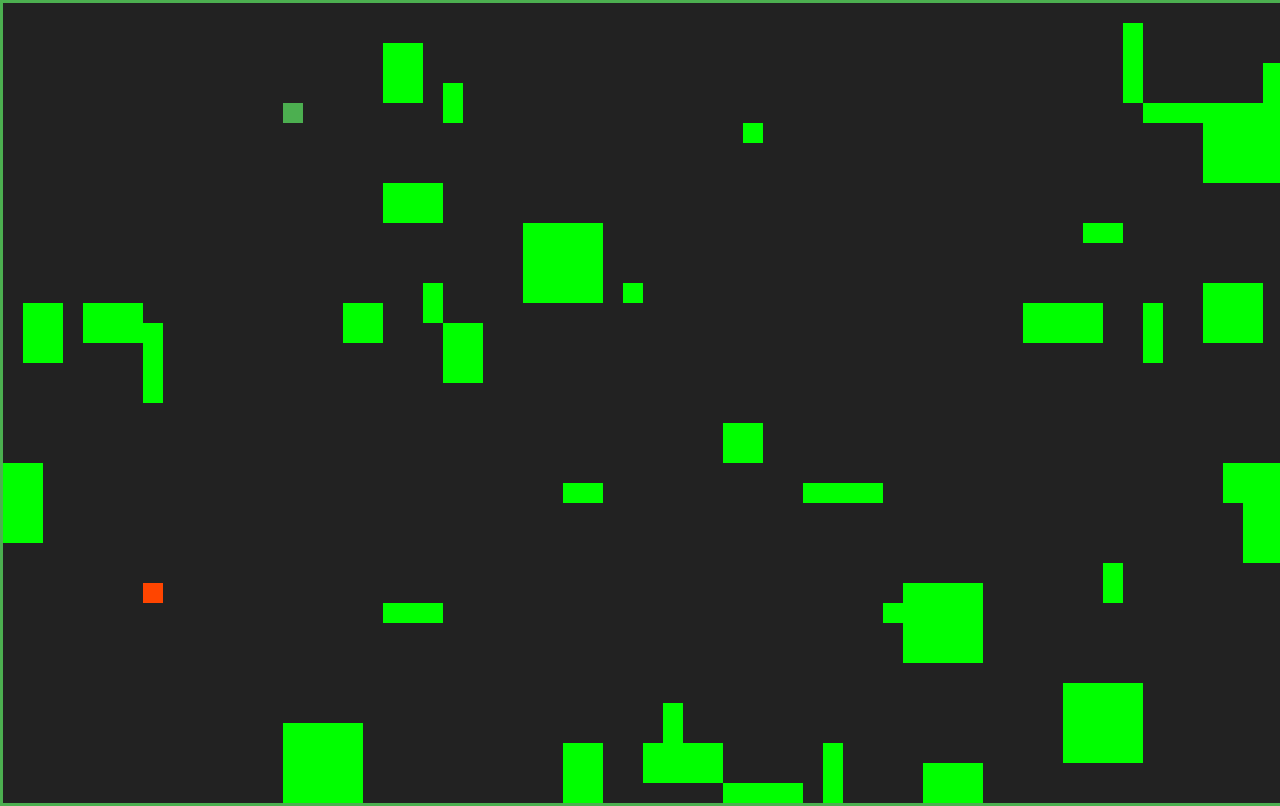
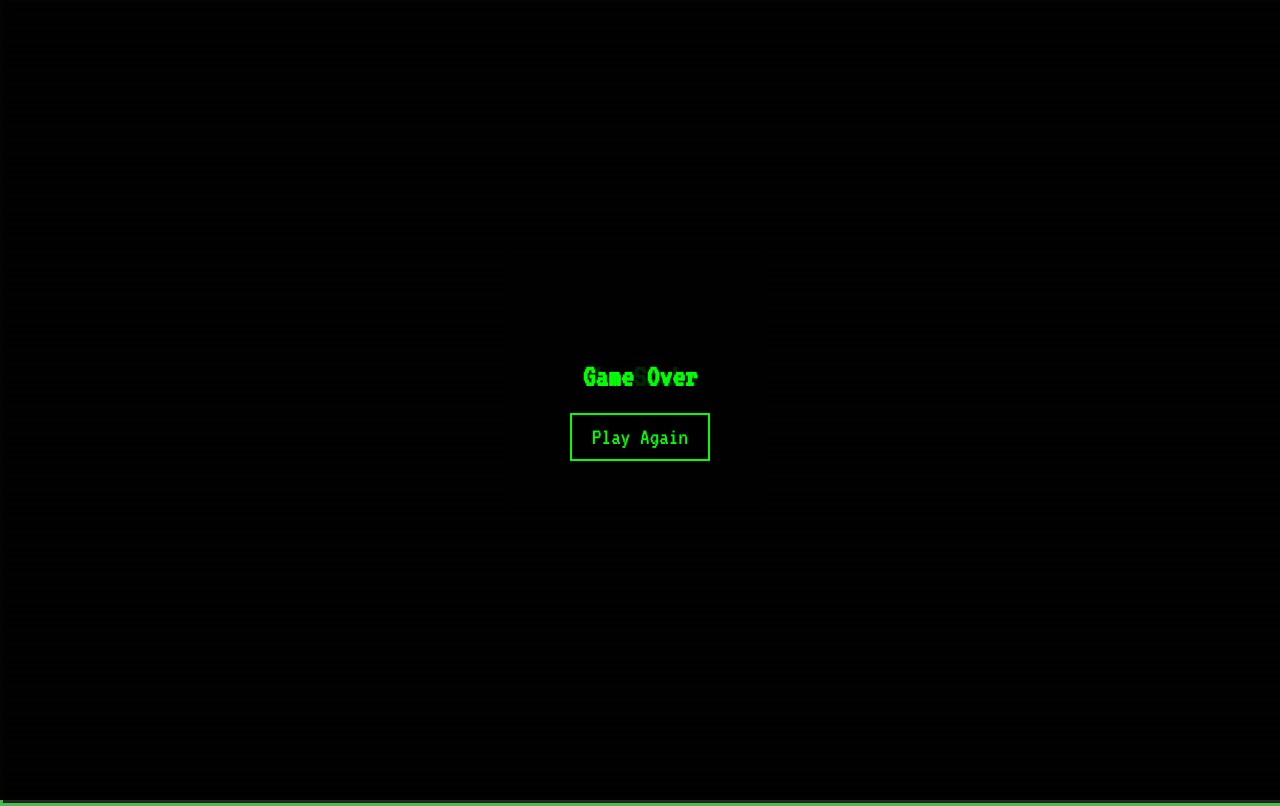
Before and after one commit to Nimira43/The-Snake, a plain HTML site: page index.html in a window 1280 px wide. Drawn offline with Linux system fonts and the light colour scheme.

Commit message:
Start and Game Over modals added. CRT and glitch effects added.

```diff
--- a/index.html
+++ b/index.html
@@ -9,6 +9,22 @@
 </head>
 <body>
   <canvas id="game" width="400" height="400"></canvas>
+  <div id="startModal" class="modal">
+    <div class="modal-content">
+      <h1>The Snake</h1>
+      <button id="startBtn">Start Game</button>
+    </div>
+  </div>
+
+  <div id="gameOverModal" class="modal">
+    <div class="modal-content">
+      <h1>Game Over</h1>
+      <p id="finalScore"></p>
+      <button id="restartBtn">Play Again</button>
+    </div>
+  </div>
+<div id="glitch-break"></div>
+
 <script src="./js/game.js" type="module"></script>
 
 </body>
--- a/js/game.js
+++ b/js/game.js
@@ -1,19 +1,64 @@
 import { canvas, ctx } from './canvas.js'
 import { drawMaze } from './maze.js'
-import { drawSnake, updateSnake } from './snake.js'
+import { drawSnake, updateSnake, resetGame } from './snake.js'
 import { drawFood } from './food.js'
+import { drawScore, resetScore, score } from './score.js'
+
+const startModal = document.getElementById('startModal')
+const gameOverModal = document.getElementById('gameOverModal')
+const finalScore = document.getElementById('finalScore')
+const startBtn = document.getElementById('startBtn')
+const restartBtn = document.getElementById('restartBtn')
+
+let gameRunning = false
+
+startBtn.onclick = () => {
+  startModal.style.display = 'none'
+  resetScore()
+  resetGame()
+  gameRunning = true
+}
+
+restartBtn.onclick = () => {
+  gameOverModal.style.display = 'none'
+  resetScore()
+  resetGame()
+  gameRunning = true
+}
 
 function draw() {
   ctx.clearRect(0, 0, canvas.width, canvas.height)
   drawMaze()
   drawSnake()
   drawFood()
+  drawScore()
 }
 
 function loop() {
-  updateSnake()
-  draw()
+  if (gameRunning) {
+    updateSnake()
+    draw()
+  }
   setTimeout(loop, 100)
 }
 
+export function triggerGameOver() {
+  gameRunning = false
+  finalScore.textContent = `Final Score: ${score}`
+  gameOverModal.style.display = 'flex'
+}
+
 loop()
+
+function glitchBreak() {
+  const g = document.getElementById('glitch-break')
+  g.style.opacity = Math.random() * 0.6 + 0.3
+
+  setTimeout(() => {
+    g.style.opacity = 0
+  }, 120)
+}
+
+setInterval(() => {
+  glitchBreak()
+}, Math.random() * 3000 + 3000)
--- /dev/null
+++ b/js/score.js
@@ -0,0 +1,17 @@
+import { ctx } from './canvas.js'
+
+export let score = 0
+
+export function resetScore() {
+  score = 0
+}
+
+export function increaseScore() {
+  score++
+}
+
+export function drawScore() {
+  ctx.font = '32px VT323'
+  ctx.fillStyle = '#00ff00'
+  ctx.fillText(`Score: ${score}`, 20, 40)
+}
--- a/js/snake.js
+++ b/js/snake.js
@@ -1,6 +1,8 @@
 import { ctx, canvas, grid } from './canvas.js'
 import { walls, generateMaze } from './maze.js'
 import { food } from './food.js'
+import { increaseScore } from './score.js'
+import { triggerGameOver } from './game.js'
 
 export let snake = [{
   x: 200,
@@ -14,8 +16,10 @@ function getSafeFoodPosition() {
   let x, y, valid
   do {
     valid = true
-    x = Math.floor(Math.random() * (canvas.width / grid)) * grid
-    y = Math.floor(Math.random() * (canvas.height / grid)) * grid
+    x = Math.floor(
+      Math.random() * (canvas.width / grid)) * grid
+    y = Math.floor(
+      Math.random() * (canvas.height / grid)) * grid
 
     for (const w of walls) {
       if (
@@ -47,6 +51,7 @@ export function resetGame() {
     x: grid * 5,
     y: grid * 5
   }]
+
   dx = grid
   dy = 0
   generateMaze()
@@ -56,15 +61,16 @@ export function resetGame() {
 }
 
 export function drawSnake() {
-  ctx.fillStyle = '#4caf50'
-  snake.forEach(
-    part => ctx.fillRect(
-      part.x,
-      part.y,
-      grid,
-      grid
-    )
-  )
+  ctx.fillStyle = '#00ff00'
+  snake.forEach(part => ctx.fillRect(part.x, part.y, grid, grid))
+}
+
+function glitchFlash() {
+  const body = document.body
+  body.style.filter = 'contrast(250%) brightness(180%)'
+  setTimeout(() => {
+    body.style.filter = ''
+  }, 150)
 }
 
 export function updateSnake() {
@@ -83,8 +89,8 @@ export function updateSnake() {
       head.y < w.y + w.h &&
       head.y + grid > w.y
     ) {
-      alert('You are dead')
-      resetGame()
+      glitchFlash()
+      triggerGameOver()
       return
     }
   }
@@ -97,6 +103,7 @@ export function updateSnake() {
     head.y < food.y + grid &&
     head.y + grid > food.y
   ) {
+    increaseScore()
     const newFood = getSafeFoodPosition()
     food.x = newFood.x
     food.y = newFood.y
@@ -107,19 +114,15 @@ export function updateSnake() {
 
 document.addEventListener('keydown', (e) => {
   if (e.key === 'ArrowUp' && dy === 0) {
-    dx = 0
-    dy = -grid
+    dx = 0; dy = -grid
   }
   if (e.key === 'ArrowDown' && dy === 0) {
-    dx = 0
-    dy = grid
+    dx = 0; dy = grid
   }
   if (e.key === 'ArrowLeft' && dx === 0) {
-    dx = -grid
-    dy = 0
+    dx = -grid; dy = 0
   }
   if (e.key === 'ArrowRight' && dx === 0) {
-    dx = grid
-    dy = 0
+    dx = grid; dy = 0
   }
 })
--- a/styles.css
+++ b/styles.css
@@ -1,9 +1,54 @@
+@import url('https://fonts.googleapis.com/css2?family=VT323&display=swap');
+
 html,
 body {
   margin: 0;
   padding: 0;
   overflow: hidden;
-  background: #111;
+  font-family: 'VT323', monospace;
+  background:
+    radial-gradient(
+      circle at center,
+      #000 0%,
+      #010 80%,
+      #000 100%
+    );
+}
+
+body::before,
+body::after {
+  content: '';
+  position: fixed;
+  inset: 0;
+  pointer-events: none;
+  z-index: 5;
+}
+
+body::before {
+  background:
+    repeating-linear-gradient(
+      to bottom,
+      rgba(0, 255, 0, 0.25) 0px,
+      rgba(0, 255, 0, 0.25) 3px,
+      rgba(0, 0, 0, 0.4) 4px,
+      rgba(0, 0, 0, 0.4) 7px
+    );
+
+  mix-blend-mode: screen;
+  opacity: 0.65;
+  animation: scan-move 1.8s linear infinite;
+}
+
+body::after {
+  background:
+    linear-gradient(
+      to right,
+      rgba(0, 255, 0, 0.05) 0%,
+      rgba(0, 255, 0, 0.2) 50%,
+      rgba(0, 255, 0, 0.05) 100%
+    );
+  opacity: 0.05;
+  animation: glitch 3s infinite;
 }
 
 canvas {
@@ -11,3 +56,123 @@ canvas {
   background: #222;
   border: 3px solid #4caf50;
 }
+
+.modal {
+  position: fixed;
+  inset: 0;
+  background: rgba(0, 0, 0, 0.85);
+  display: flex;
+  text-align: center;
+  justify-content: center;
+  align-items: center;
+  z-index: 10;
+  color: #00ff00;
+}
+
+button {
+  font-family: 'VT323', monospace;
+  font-size: 24px;
+  padding: 10px 20px;
+  background: #000;
+  border: 2px solid #00ff00;
+  color: #00ff00;
+  cursor: pointer;
+}
+
+button:hover {
+  background: #003300;
+}
+
+#glitch-break {
+  position: fixed;
+  inset: 0;
+  pointer-events: none;
+  z-index: 20;
+
+  background:
+    repeating-linear-gradient(
+      to right,
+      rgba(0, 255, 0, 0.2) 0px,
+      rgba(0, 255, 0, 0.2) 4px,
+      rgba(0, 0, 0, 0.8) 5px
+    );
+
+  opacity: 0;
+  mix-blend-mode: lighten;
+  transition: opacity 0.1s ease-out;
+}
+
+@keyframes scan-move {
+  0% {
+    transform: translateY(0);
+  }
+  100% {
+    transform: translateY(7px);
+  }
+}
+
+@keyframes flicker {
+  0%,
+  100% {
+    opacity: 0.9;
+  }
+  10% {
+    opacity: 0.6;
+  }
+  20% {
+    opacity: 0.75;
+  }
+  30% {
+    opacity: 0.5;
+  }
+  40% {
+    opacity: 0.85;
+  }
+  50% {
+    opacity: 0.4;
+  }
+  60% {
+    opacity: 0.8;
+  }
+  70% {
+    opacity: 0.55;
+  }
+  80% {
+    opacity: 0.9;
+  }
+  90% {
+    opacity: 0.65;
+  }
+}
+
+@keyframes glitch {
+  0% {
+    transform: translate(0, 0);
+    opacity: 0.05;
+  }
+  10% {
+    transform: translate(-2px, 1px);
+    opacity: 0.1;
+  }
+  20% {
+    transform: translate(2px, -1px);
+    opacity: 0.15;
+  }
+
+  30% {
+    transform: translate(-1px, 2px);
+    opacity: 0.05;
+  }
+  40% {
+    transform: translate(1px, -2px);
+    opacity: 0.1;
+  }
+  50% {
+    transform: translate(0, 0);
+    opacity: 0.05;
+  }
+  100% {
+    transform: translate(0, 0);
+    opacity: 0.05;
+  }
+}
```
